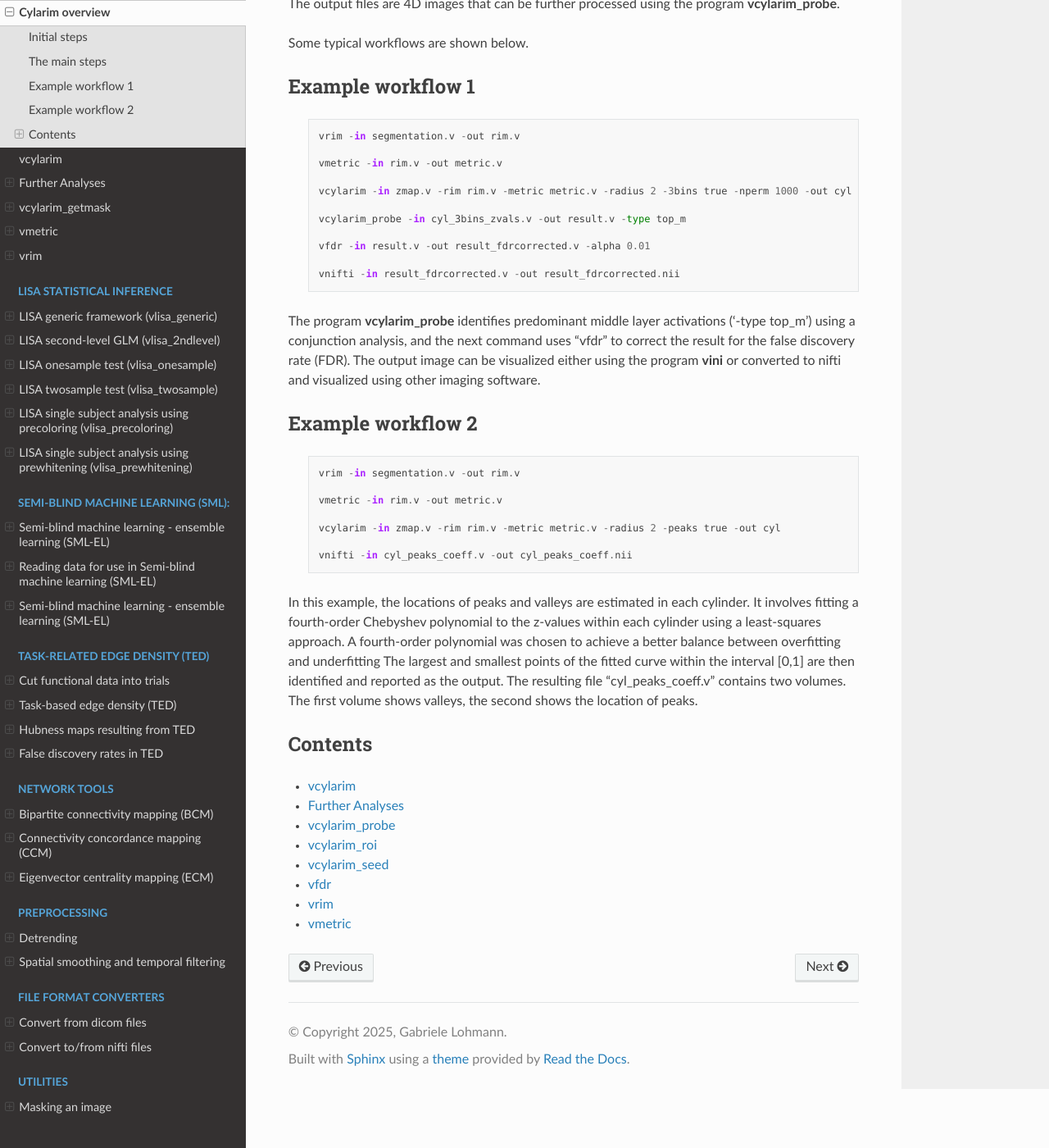
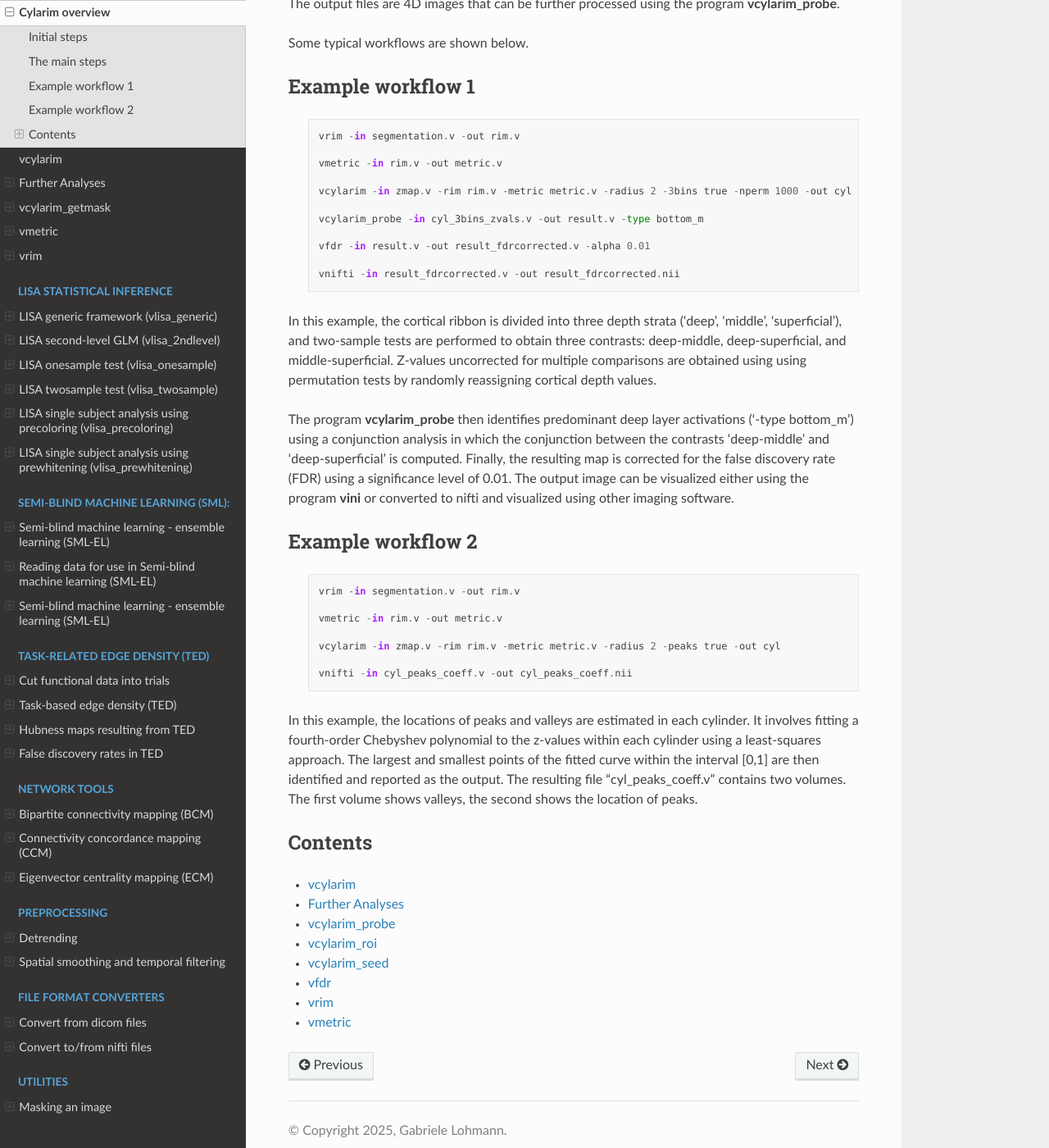
Before and after one commit to lipsia-fmri/lipsia, a Sphinx documentation site: the page built from docs/cylarim/index.rst, in a window 1280 px wide and 1400 px high, scrolled down 1047 px. Shown: the whole window at 82% size. Built offline with Sphinx 7.4.7 and the Read the Docs theme 3.1.0, drawn with Linux system fonts in a browser that asks for light colours; pages that are not in the unit, such as notebooks, are missing from menus.

Commit message:
doc updated

```diff
--- a/docs/cylarim/index.rst
+++ b/docs/cylarim/index.rst
@@ -66,7 +66,7 @@ Example workflow 1
 
    vcylarim -in zmap.v -rim rim.v -metric metric.v -radius 2 -3bins true -nperm 1000 -out cyl
 
-   vcylarim_probe -in cyl_3bins_zvals.v -out result.v -type top_m
+   vcylarim_probe -in cyl_3bins_zvals.v -out result.v -type bottom_m
 
    vfdr -in result.v -out result_fdrcorrected.v -alpha 0.01
 
@@ -74,9 +74,18 @@ Example workflow 1
 
 
 
-The program **vcylarim_probe**
-identifies predominant middle layer activations ('-type top_m') using a conjunction analysis,
-and the next command uses "vfdr" to correct the result for the false discovery rate (FDR).
+In this example, the cortical ribbon is divided into three depth strata ('deep', 'middle', 'superficial'),
+and two-sample tests are performed to obtain three contrasts:
+deep-middle, deep-superficial, and middle-superficial.
+Z-values uncorrected for multiple comparisons
+are obtained using using permutation tests by randomly reassigning cortical depth values.
+
+
+The program **vcylarim_probe** then
+identifies predominant deep layer activations ('-type bottom_m') using a conjunction analysis
+in which the conjunction between the contrasts 'deep-middle' and 'deep-superficial'
+is computed.
+Finally, the resulting map is corrected for the false discovery rate (FDR) using a significance level of 0.01.
 The output image can be visualized either using the program **vini** or converted to
 nifti and visualized using other imaging software.
 
@@ -104,7 +113,6 @@ Example workflow 2
 In this example, the locations of peaks and valleys are estimated in each cylinder.
 It involves fitting a fourth-order Chebyshev polynomial to the z-values within each cylinder
 using a least-squares approach.
-A fourth-order polynomial was chosen to achieve a better balance between overfitting and underfitting
 The largest and smallest points of the fitted curve within the interval [0,1] are then
 identified and reported as the output.
 The resulting file "cyl_peaks_coeff.v" contains two volumes. The first volume
```
